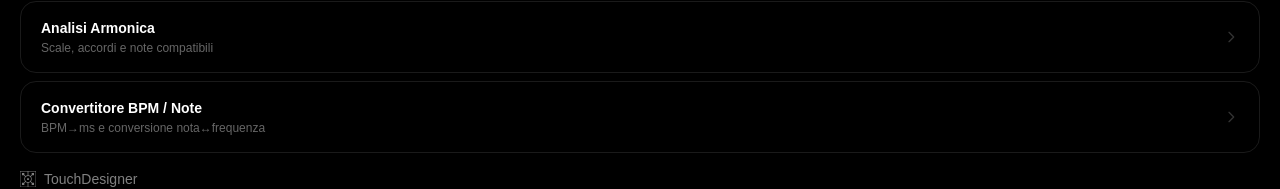
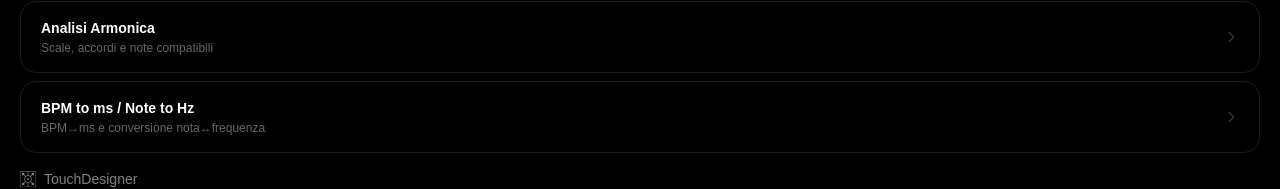
Before and after one commit to ctrlzacca/av-workflow-manager, a Next.js app: page /tools in a window 1280 px wide. Shown: the part 198-387 px from the top of the page. Built offline with nearby package versions, Linux system fonts and the light colour scheme.

Commit message:
titolo tool note bpm ecc

```diff
--- a/app/tools/page.tsx
+++ b/app/tools/page.tsx
@@ -1691,7 +1691,7 @@ const TOOL_CATEGORIES = [
         emoji: null,
         tools: [
           { id: "harmonic" as ToolId, name: "Analisi Armonica", description: "Scale, accordi e note compatibili" },
-          { id: "bpm" as ToolId, name: "Convertitore BPM / Note", description: "BPM→ms e conversione nota↔frequenza" },
+          { id: "bpm" as ToolId, name: "BPM to ms / Note to Hz", description: "BPM→ms e conversione nota↔frequenza" },
         ],
       },
       {
```
